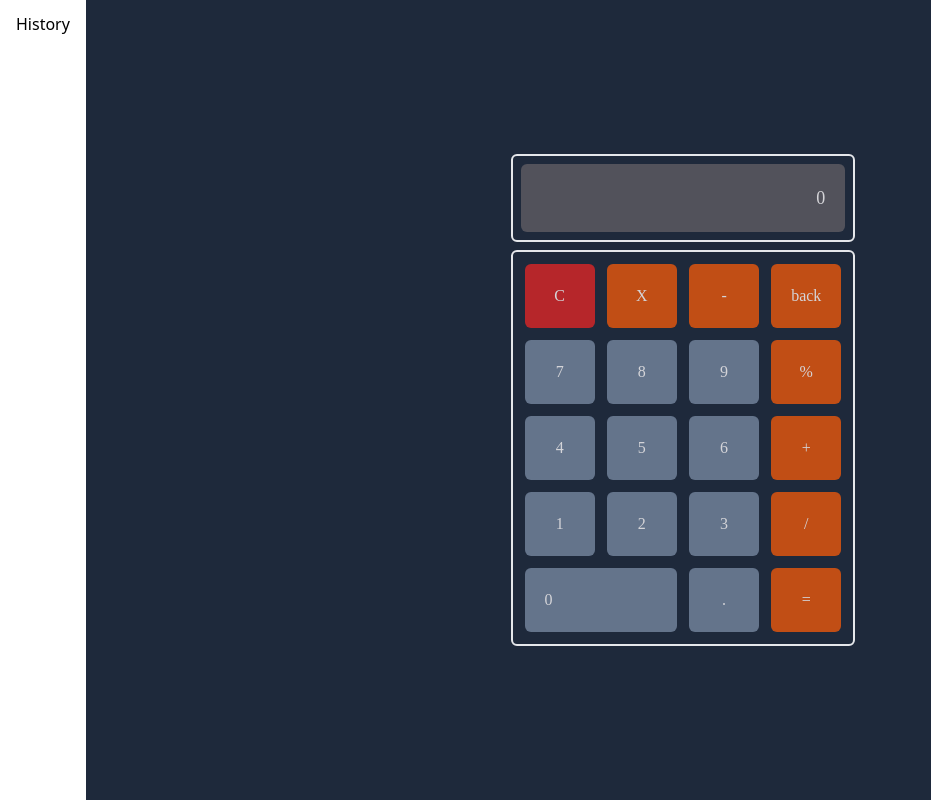
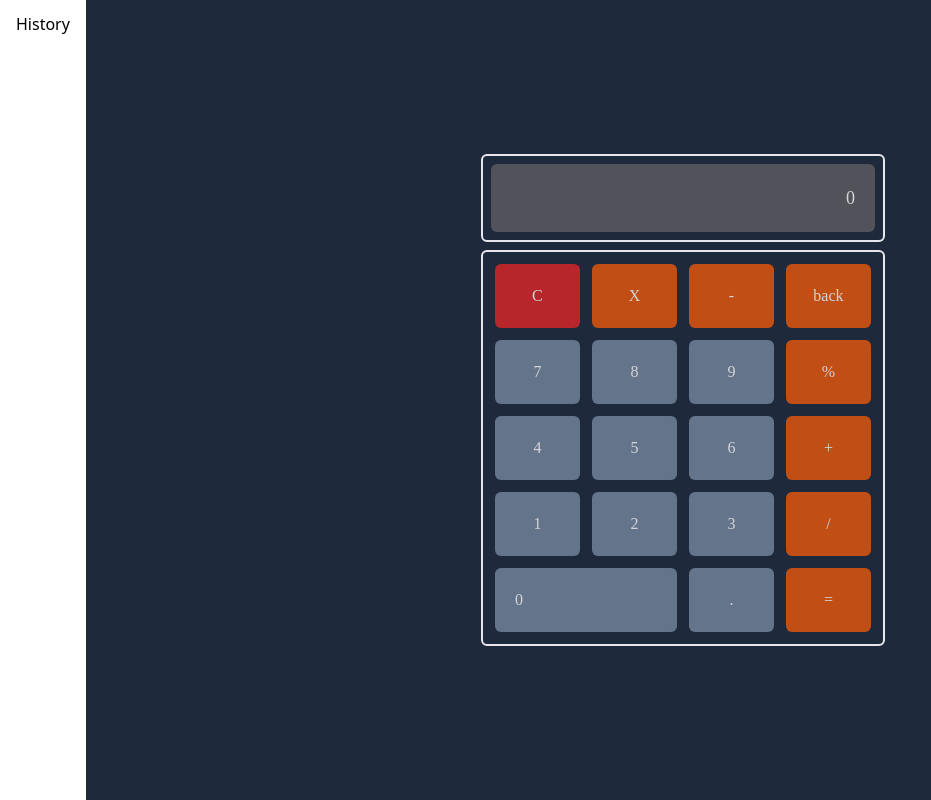
Before and after one commit to GarlicBuns19/react-calculatore-with-tailwind, a React (Vite) app: page / in a window 1280 px wide. Shown: the whole page, without its empty margins (0-931 px from the left). Built offline with nearby package versions, Linux system fonts and the light colour scheme; a web font is replaced by a local one.

Commit message:
Overflow on Head.jsx fixed ( sort of )

```diff
--- a/src/components/Head.jsx
+++ b/src/components/Head.jsx
@@ -10,7 +10,7 @@ export function Head(props) {
 
     return (
         <div className={"mb-2 p-2 border-2 border-solid rounded-md"}>
-            <div className={"p-5 text-lg text-right bg-zinc-600 rounded-md"}>{cal.evaluationString || cal.result}</div>
+            <div className={"p-5 text-lg text-right bg-zinc-600 rounded-md w-96 overflow-x-auto"}>{cal.evaluationString || cal.result}</div>
         </div>
     )
 }
```
